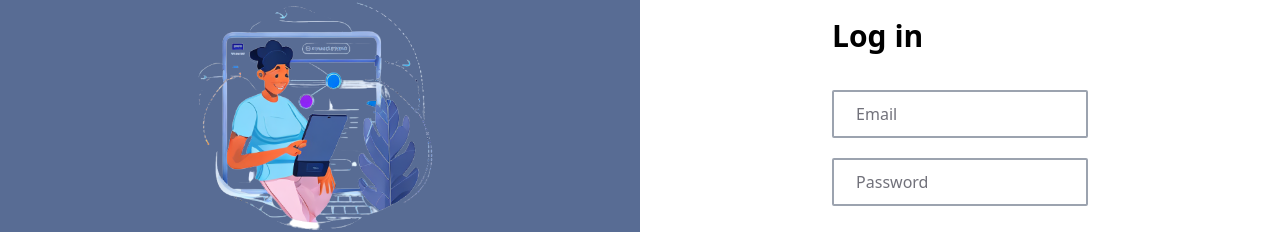
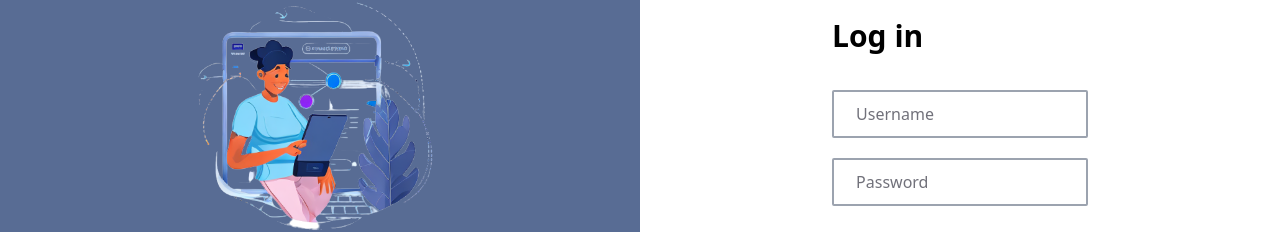
Before and after one commit to Yadav106/proctorify-frontend, a Next.js app: page /auth in a window 1280 px wide. Shown: the part 212-444 px from the top of the page. Built offline with nearby package versions, Linux system fonts and the light colour scheme.

Commit message:
fields changed

```diff
--- a/components/LoginRight.tsx
+++ b/components/LoginRight.tsx
@@ -84,13 +84,13 @@ const LoginRight = () => {
         <span className="text-3xl mb-6 font-bold">
           {variant === 'login' ? 'Log in' : 'Register'}
         </span>
-        {variant==='register' && <InputField
+        <InputField
           label="Username"
           onChange={(event: any) => setName(event.target.value)}
           id="name"
           type="name"
           value={name}
-        />}
+        />
         {variant === 'register' && <div className="flex flex-col relative">
           <div className="flex relative">
             <div className="block px-2 h-12 w-[60px] mr-2 p-2 rounded-sm text-md border-2 border-gray-400 appearance-none outline-border-gray-700 focus:ring-0" >{code}</div>
@@ -98,8 +98,8 @@ const LoginRight = () => {
               <InputField
                 label="Phone"
                 onChange={(event: any) => setNumber(event.target.value)}
-                id="email"
-                type="email"
+                id="phone"
+                type="phone"
                 value={number}
               />
             </div>
@@ -111,13 +111,13 @@ const LoginRight = () => {
               </div>
             )}
           </div>}
-        <InputField
+          {variant==='register' && <InputField
           label="Email"
           onChange={(event: any) => setEmail(event.target.value)}
           id="email"
           type="email"
           value={email}
-        />
+        />}
         <InputField
           label="Password"
           onChange={(event: any) => setPassword(event.target.value)}
```
